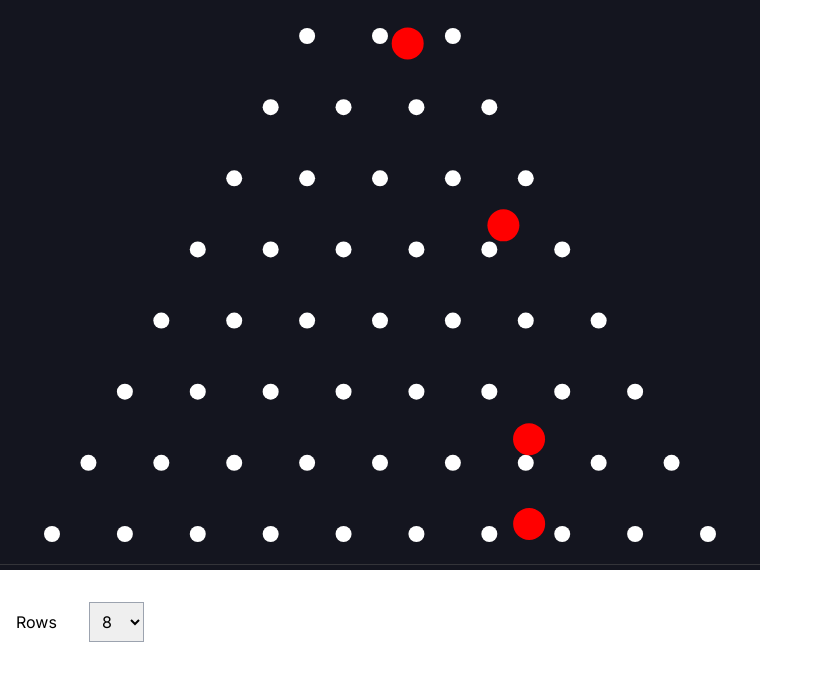
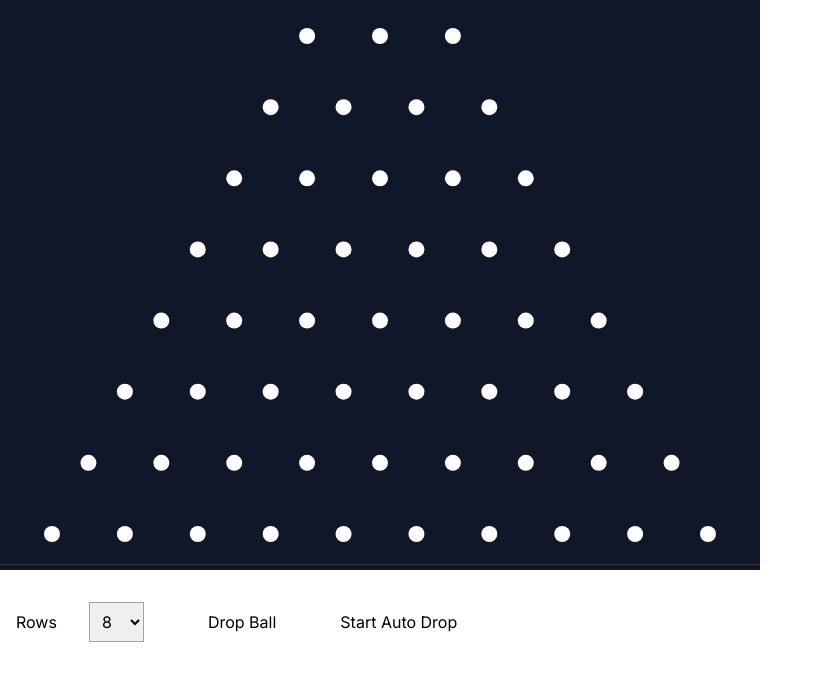
Before and after one commit to AnsonH/plinko-game, a SvelteKit app: page / in a window 1280 px wide. Shown: the top 680 px of the page, without its empty margins (0-823 px from the left). Built offline with nearby package versions, Linux system fonts and the light colour scheme.

Commit message:
feat: simple drop ball controls

```diff
--- a/src/lib/components/Plinko/Plinko.svelte
+++ b/src/lib/components/Plinko/Plinko.svelte
@@ -1,27 +1,22 @@
 <script lang="ts">
-  import { rowCount } from '$lib/stores/game';
+  import { rowCount, plinkoEngine } from '$lib/stores/game';
   import { onMount } from 'svelte';
   import PlinkoEngine from './PlinkoEngine';
 
   let canvas: HTMLCanvasElement;
-  let plinkoEngine: PlinkoEngine | null = null;
 
   onMount(() => {
-    plinkoEngine = new PlinkoEngine(canvas, $rowCount);
-    plinkoEngine.start();
-
-    plinkoEngine.dropBall();
-    const dropBallInterval = setInterval(() => plinkoEngine?.dropBall(), 1000);
+    $plinkoEngine = new PlinkoEngine(canvas, $rowCount);
+    $plinkoEngine.start();
 
     return () => {
-      clearInterval(dropBallInterval);
-      plinkoEngine?.stop();
+      $plinkoEngine?.stop();
     };
   });
 
-  $: plinkoEngine?.updateRowCount($rowCount);
+  $: $plinkoEngine?.updateRowCount($rowCount);
 </script>
 
 <div class="w-fit">
-  <canvas bind:this={canvas} />
+  <canvas bind:this={canvas} width={PlinkoEngine.WIDTH} height={PlinkoEngine.HEIGHT} />
 </div>
--- a/src/lib/components/Plinko/PlinkoEngine.ts
+++ b/src/lib/components/Plinko/PlinkoEngine.ts
@@ -40,6 +40,7 @@ class PlinkoEngine {
       options: {
         width: PlinkoEngine.WIDTH,
         height: PlinkoEngine.HEIGHT,
+        background: '#0f1728',
         wireframes: false,
       },
     });
--- a/src/lib/stores/game.ts
+++ b/src/lib/stores/game.ts
@@ -1,4 +1,10 @@
+import PlinkoEngine from '$lib/components/Plinko/PlinkoEngine';
 import { rowCountOptions } from '$lib/constants/plinko';
 import { writable } from 'svelte/store';
 
+export const plinkoEngine = writable<PlinkoEngine | null>(null);
+
+/**
+ * Number of rows of pins.
+ */
 export const rowCount = writable(rowCountOptions[0]);
--- a/src/routes/+page.svelte
+++ b/src/routes/+page.svelte
@@ -1,13 +1,29 @@
 <script lang="ts">
   import Plinko from '$lib/components/Plinko';
   import { rowCountOptions } from '$lib/constants/plinko';
-  import { rowCount } from '$lib/stores/game';
+  import { plinkoEngine, rowCount } from '$lib/stores/game';
+
+  let dropBallInterval: number | null = null;
+
+  function startDropBallInterval() {
+    dropBallInterval = setInterval(() => {
+      $plinkoEngine?.dropBall();
+    }, 500);
+  }
+
+  function stopDropBallInterval() {
+    if (dropBallInterval) {
+      clearInterval(dropBallInterval);
+      dropBallInterval = null;
+    }
+  }
 </script>
 
 <div>
   <Plinko />
 </div>
-<div class="mx-4 mt-8 flex items-center gap-8">
+<div class="mx-4 my-8 flex items-center gap-16">
+  <div class="flex items-center gap-8">
     <label for="rows">Rows</label>
     <select bind:value={$rowCount} class="border border-gray-400 p-2">
       {#each rowCountOptions as rows}
@@ -15,3 +31,12 @@
       {/each}
     </select>
   </div>
+
+  <button on:click={() => $plinkoEngine?.dropBall()}>Drop Ball</button>
+
+  {#if dropBallInterval === null}
+    <button on:click={startDropBallInterval}>Start Auto Drop</button>
+  {:else}
+    <button on:click={stopDropBallInterval}>Stop Auto Drop</button>
+  {/if}
+</div>
```
Lines whose indentation alone changed are shown as unchanged.
